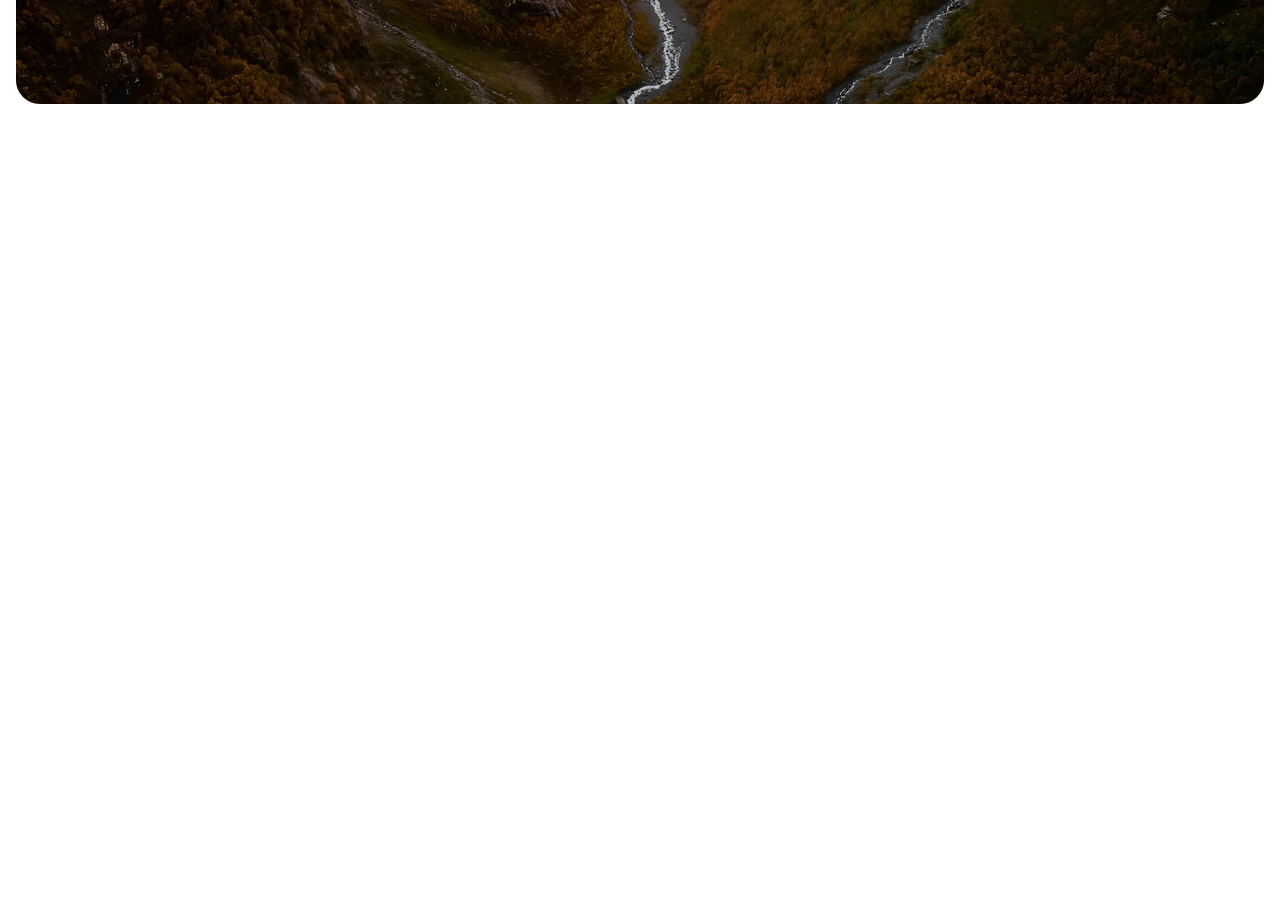
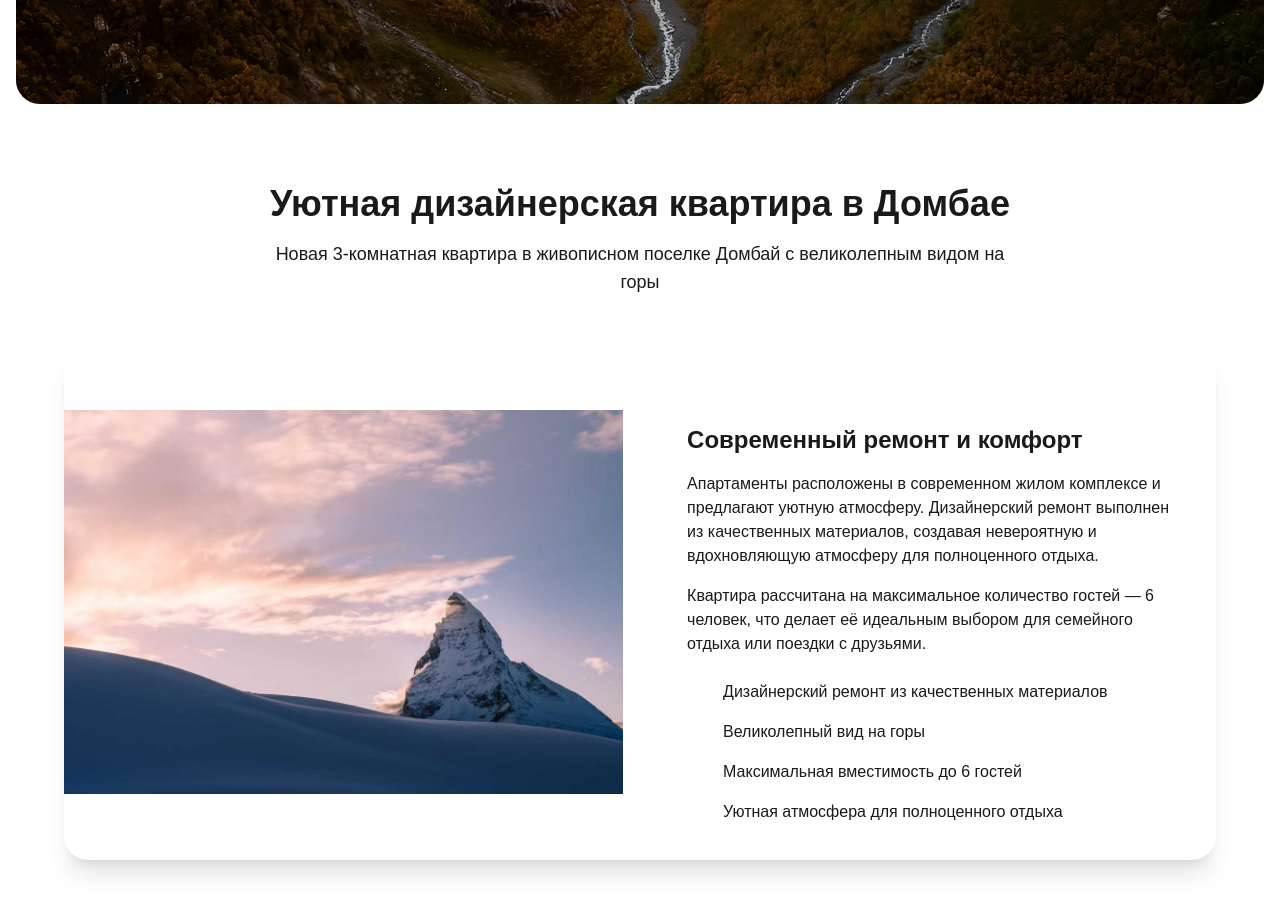
Before and after one commit to Biaslan-git/apartments-landing, a Next.js app: page / in a window 1280 px wide. Shown: the part 680-1594 px from the top of the page. Before the commit the page ends 800 px from the top, so only its background shows below. Built offline with nearby package versions, Linux system fonts and the light colour scheme.

Commit message:
feat(ApartDescription): ApartDescription section v1

```diff
--- a/app/page.tsx
+++ b/app/page.tsx
@@ -1,10 +1,11 @@
 import Hero from "@/components/Hero";
-import Image from "next/image";
+import ApartmentDescription from "@/components/ApartmentDescription";
 
 export default function Home() {
   return (
-    <main>
+    <>
       <Hero />
-    </main >
+      <ApartmentDescription />
+    </>
   );
 }
--- /dev/null
+++ b/components/ApartmentDescription.tsx
@@ -0,0 +1,87 @@
+import Image from "next/image";
+
+const ApartmentDescription = () => {
+  return (
+    <section className="py-16 px-4 bg-[--card]"> {/* Используем кремовый цвет из палитры */}
+      <div className="max-w-6xl mx-auto">
+        <div className="text-center mb-12">
+          <h2 className="text-3xl md:text-4xl font-bold mb-4 text-[--foreground]">Уютная дизайнерская квартира в Домбае</h2>
+          <p className="text-lg text-[--foreground]/80 max-w-3xl mx-auto">
+            Новая 3-комнатная квартира в живописном поселке Домбай с великолепным видом на горы
+          </p>
+        </div>
+
+        <div className="flex flex-col md:flex-row gap-8 items-center bg-white rounded-3xl overflow-hidden shadow-xl">
+          <div className="md:w-1/2">
+            <div className="relative h-96">
+              <Image
+                src="/temp.jpg"
+                alt="Дизайнерский интерьер апартаментов в Домбае"
+                fill
+                style={{ objectFit: 'cover' }}
+                className="object-cover"
+              />
+            </div>
+          </div>
+
+          <div className="md:w-1/2 p-8">
+            <div className="inline-block bg-[--accent] text-white px-4 py-1 rounded-full mb-4">
+              Комфорт и уют
+            </div>
+
+            <h3 className="text-2xl font-bold mb-4 text-[--heading-bg]">Современный ремонт и комфорт</h3>
+            <p className="text-[--foreground] mb-4">
+              Апартаменты расположены в современном жилом комплексе и предлагают уютную атмосферу.
+              Дизайнерский ремонт выполнен из качественных материалов, создавая невероятную и
+              вдохновляющую атмосферу для полноценного отдыха.
+            </p>
+            <p className="text-[--foreground] mb-6">
+              Квартира рассчитана на максимальное количество гостей — 6 человек, что делает её
+              идеальным выбором для семейного отдыха или поездки с друзьями.
+            </p>
+
+            <div className="space-y-3">
+              <div className="flex items-start">
+                <div className="bg-[--accent] rounded-full p-1 mr-3 mt-1">
+                  <svg className="w-4 h-4 text-white" fill="none" stroke="currentColor" viewBox="0 0 24 24" xmlns="http://www.w3.org/2000/svg">
+                    <path strokeLinecap="round" strokeLinejoin="round" strokeWidth="2" d="M5 13l4 4L19 7"></path>
+                  </svg>
+                </div>
+                <span className="text-[--foreground]">Дизайнерский ремонт из качественных материалов</span>
+              </div>
+
+              <div className="flex items-start">
+                <div className="bg-[--accent] rounded-full p-1 mr-3 mt-1">
+                  <svg className="w-4 h-4 text-white" fill="none" stroke="currentColor" viewBox="0 0 24 24" xmlns="http://www.w3.org/2000/svg">
+                    <path strokeLinecap="round" strokeLinejoin="round" strokeWidth="2" d="M5 13l4 4L19 7"></path>
+                  </svg>
+                </div>
+                <span className="text-[--foreground]">Великолепный вид на горы</span>
+              </div>
+
+              <div className="flex items-start">
+                <div className="bg-[--accent] rounded-full p-1 mr-3 mt-1">
+                  <svg className="w-4 h-4 text-white" fill="none" stroke="currentColor" viewBox="0 0 24 24" xmlns="http://www.w3.org/2000/svg">
+                    <path strokeLinecap="round" strokeLinejoin="round" strokeWidth="2" d="M5 13l4 4L19 7"></path>
+                  </svg>
+                </div>
+                <span className="text-[--foreground]">Максимальная вместимость до 6 гостей</span>
+              </div>
+
+              <div className="flex items-start">
+                <div className="bg-[--accent] rounded-full p-1 mr-3 mt-1">
+                  <svg className="w-4 h-4 text-white" fill="none" stroke="currentColor" viewBox="0 0 24 24" xmlns="http://www.w3.org/2000/svg">
+                    <path strokeLinecap="round" strokeLinejoin="round" strokeWidth="2" d="M5 13l4 4L19 7"></path>
+                  </svg>
+                </div>
+                <span className="text-[--foreground]">Уютная атмосфера для полноценного отдыха</span>
+              </div>
+            </div>
+          </div>
+        </div>
+      </div>
+    </section>
+  );
+};
+
+export default ApartmentDescription;
```
Also changed, not shown: public/temp.jpg (added).
